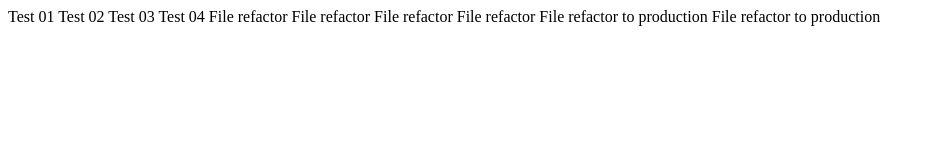
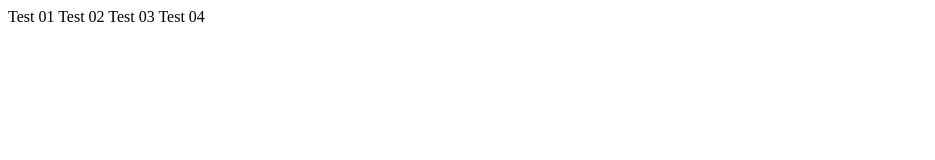
Before and after one commit to tuanlva20/testGitHub, a website: page NewDeveloperFile.html in a window 1280 px wide. Shown: the whole page, without its empty margins (0-935 px from the left). Drawn offline with Linux system fonts and the light colour scheme.

Commit message:
commit 15-10-2024 ver 1.2

```diff
--- a/NewDeveloperFile.html
+++ b/NewDeveloperFile.html
@@ -9,11 +9,5 @@ Test 01
 Test 02
 Test 03
 Test 04
-File refactor
-File refactor
-File refactor
-File refactor
-File refactor to production
-File refactor to production
 </body>
 </html>
```
